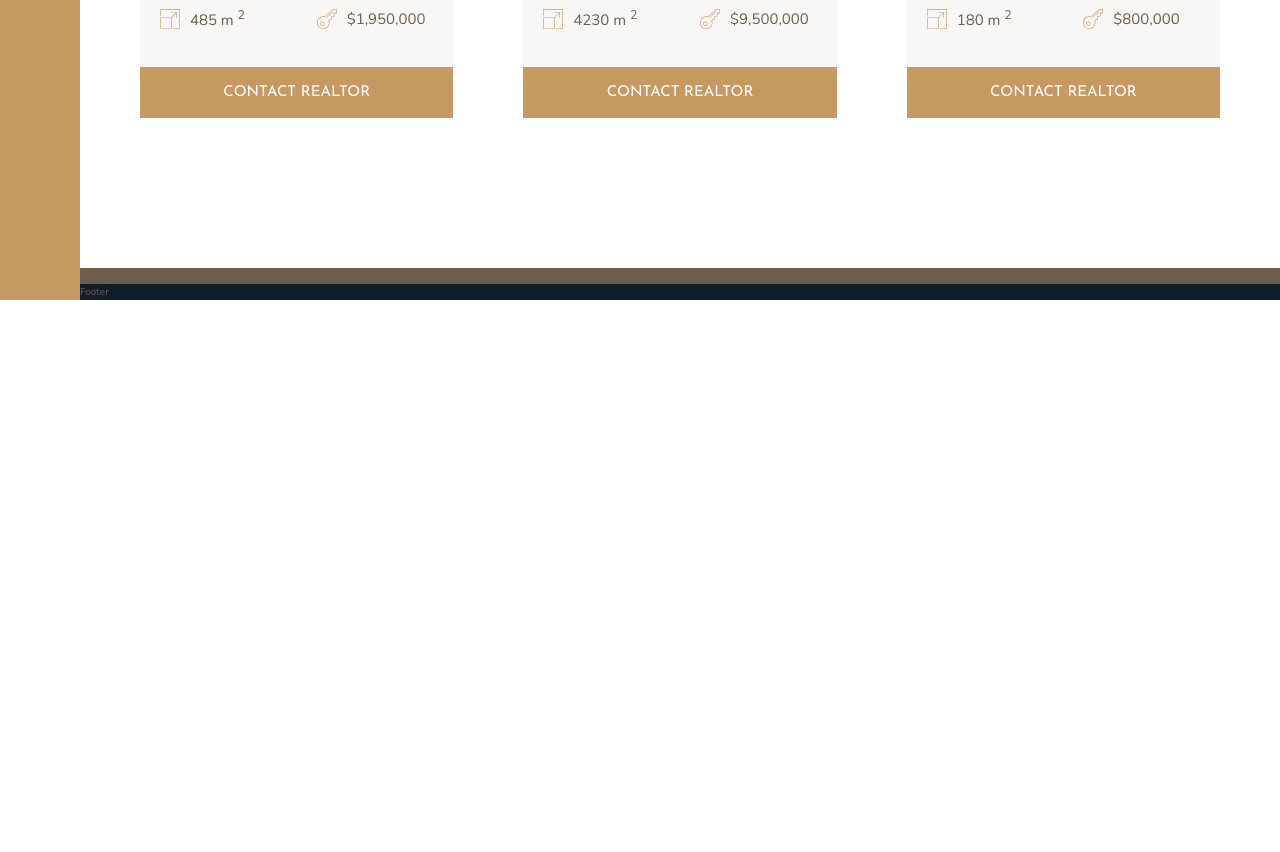
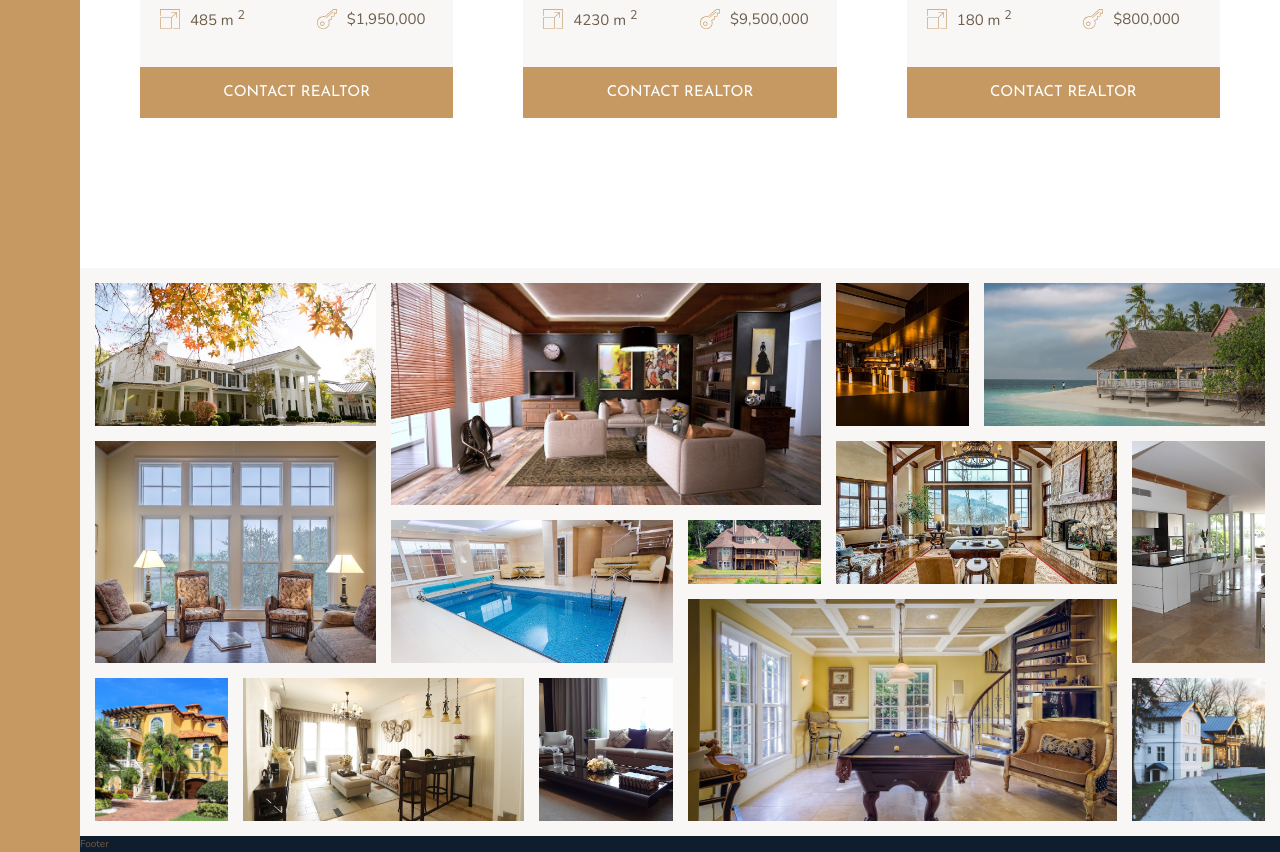
Before and after one commit to keesschilden/Nexter-Project-Grid, a website: page index.html in a window 1280 px wide. Shown: the part 2804-3656 px from the top of the page. Before the commit the page ends 3104 px from the top, so only its background shows below. Drawn offline with nearby package versions, Linux system fonts and the light colour scheme.

Commit message:
Finished Gallery

```diff
--- a/index.html
+++ b/index.html
@@ -335,7 +335,71 @@
         <button class="btn home__btn">Contact realtor</button>
       </div>
     </section>
-    <section class="gallery">Gallery</section>
+
+    <section class="gallery">
+      <figure class="gallery__item gallery__item--1">
+        <img src="img/gal-1.jpeg" alt="Gallery image 1" class="gallery__img" />
+      </figure>
+      <figure class="gallery__item gallery__item--2">
+        <img src="img/gal-2.jpeg" alt="Gallery image 2" class="gallery__img" />
+      </figure>
+      <figure class="gallery__item gallery__item--3">
+        <img src="img/gal-3.jpeg" alt="Gallery image 3" class="gallery__img" />
+      </figure>
+      <figure class="gallery__item gallery__item--4">
+        <img src="img/gal-4.jpeg" alt="Gallery image 4" class="gallery__img" />
+      </figure>
+      <figure class="gallery__item gallery__item--5">
+        <img src="img/gal-5.jpeg" alt="Gallery image 5" class="gallery__img" />
+      </figure>
+      <figure class="gallery__item gallery__item--6">
+        <img src="img/gal-6.jpeg" alt="Gallery image 6" class="gallery__img" />
+      </figure>
+      <figure class="gallery__item gallery__item--7">
+        <img src="img/gal-7.jpeg" alt="Gallery image 7" class="gallery__img" />
+      </figure>
+      <figure class="gallery__item gallery__item--8">
+        <img src="img/gal-8.jpeg" alt="Gallery image 8" class="gallery__img" />
+      </figure>
+      <figure class="gallery__item gallery__item--9">
+        <img src="img/gal-9.jpeg" alt="Gallery image 9" class="gallery__img" />
+      </figure>
+      <figure class="gallery__item gallery__item--10">
+        <img
+          src="img/gal-10.jpeg"
+          alt="Gallery image 10"
+          class="gallery__img"
+        />
+      </figure>
+      <figure class="gallery__item gallery__item--11">
+        <img
+          src="img/gal-11.jpeg"
+          alt="Gallery image 11"
+          class="gallery__img"
+        />
+      </figure>
+      <figure class="gallery__item gallery__item--12">
+        <img
+          src="img/gal-12.jpeg"
+          alt="Gallery image 12"
+          class="gallery__img"
+        />
+      </figure>
+      <figure class="gallery__item gallery__item--13">
+        <img
+          src="img/gal-13.jpeg"
+          alt="Gallery image 13"
+          class="gallery__img"
+        />
+      </figure>
+      <figure class="gallery__item gallery__item--14">
+        <img
+          src="img/gal-14.jpeg"
+          alt="Gallery image 14"
+          class="gallery__img"
+        />
+      </figure>
+    </section>
     <footer class="footer">Footer</footer>
   </body>
 </html>
--- a/sass/_gallery.scss
+++ b/sass/_gallery.scss
@@ -1,4 +1,90 @@
 .gallery {
-  background-color: $color-grey-dark-2;
   grid-column: full-start / full-end;
+
+  display: grid;
+  grid-template-columns: repeat(8, 1fr);
+  grid-template-rows: repeat(7, 5vw);
+
+  background-color: $color-grey-light-1;
+  grid-gap: 1.5rem;
+  padding: 1.5rem;
+
+  &__item {
+    &--1 {
+      grid-row: 1 / span 2;
+      grid-column: 1 / span 2;
+    }
+
+    &--2 {
+      grid-row: 1 / span 3;
+      grid-column: 3 / span 3;
+    }
+
+    &--3 {
+      grid-row: 1 / span 2;
+      grid-column: 6 / 7;
+    }
+
+    &--4 {
+      grid-row: 1 / span 2;
+      grid-column: 7 / -1;
+    }
+
+    &--5 {
+      grid-row: 3 / span 3;
+      grid-column: 1 / span 2;
+    }
+
+    &--6 {
+      grid-row: 4 / span 2;
+      grid-column: 3 / span 2;
+    }
+
+    &--7 {
+      grid-row: 4 / 5;
+      grid-column: 5 / 6;
+    }
+
+    &--8 {
+      grid-row: 3 / span 2;
+      grid-column: 6 / span 2;
+    }
+
+    &--9 {
+      grid-row: 3 / span 3;
+      grid-column: 8 / -1;
+    }
+
+    &--10 {
+      grid-row: 6 / span 2;
+      grid-column: 1 / 2;
+    }
+
+    &--11 {
+      grid-row: 6 / span 2;
+      grid-column: 2 / span 2;
+    }
+
+    &--12 {
+      grid-row: 6 / span 2;
+      grid-column: 4 / 5;
+    }
+
+    &--13 {
+      grid-row: 5 / span 3;
+      grid-column: 5 / span 3;
+    }
+
+    &--14 {
+      grid-row: 6 / span 2;
+      grid-column: 8 / -1;
+    }
+  }
+
+  &__img {
+    width: 100%;
+    height: 100%;
+    object-fit: cover;
+    display: block;
+  }
 }
```
Also changed, not shown: css/style.css.
